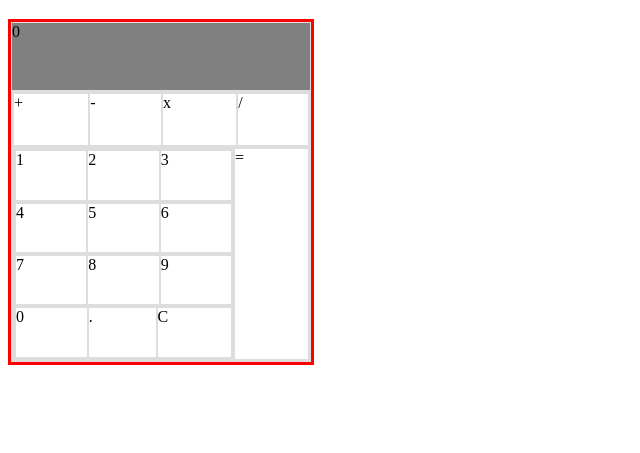
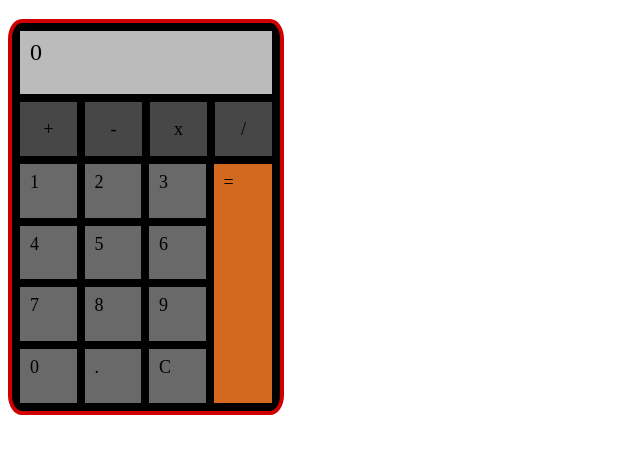
Before and after one commit to CamilleLoue/calculator, a plain HTML site: page index.html in a window 1280 px wide. Shown: the part 61-514 px from the top of the page, without its empty margins (0-640 px from the left). Drawn offline with Linux system fonts and the light colour scheme.

Commit message:
added styling

```diff
--- a/main.js
+++ b/main.js
@@ -40,8 +40,22 @@ function operate(firstNum, secondNum, operator) {
 }
 
 // user interractions with the calculator
+function changeBackgroundColor(element, color, time) {
+  const originalColor = element.style.backgroundColor;
+  document.querySelectorAll(".numbers>div, .operators>div").forEach((el) => {
+    el.style.backgroundColor = "";
+  });
+
+  element.style.backgroundColor = color;
+  if (time) {
+    setTimeout(() => (element.style.backgroundColor = ""), time);
+  }
+}
+
 numbers.forEach((number) => {
   number.addEventListener("click", () => {
+    changeBackgroundColor(number, "#a3a3a3", 100);
+
     if (display.textContent === "0" || equalsClicked) {
       equalsClicked = false;
       display.textContent = number.textContent;
@@ -53,6 +67,8 @@ numbers.forEach((number) => {
 
 operators.forEach((operator) => {
   operator.addEventListener("click", () => {
+    changeBackgroundColor(operator, "#a3a3a3");
+
     if (operatorClicked) {
       secondNumberSelected = Number(display.textContent);
       firstNumberSelected = operate(
@@ -70,11 +86,15 @@ operators.forEach((operator) => {
 });
 
 clear.addEventListener("click", () => {
+  changeBackgroundColor(clear, "#a3a3a3", 100);
+
   display.textContent = 0;
   operatorClicked = false;
 });
 
 equal.addEventListener("click", () => {
+  changeBackgroundColor(equal, "#a3a3a3", 100);
+
   secondNumberSelected = Number(display.textContent);
 
   const result = operate(
--- a/styles.css
+++ b/styles.css
@@ -1,25 +1,30 @@
 #calculator {
-  border: solid 0.2em;
-  border-color: red;
-  height: 340px;
-  width: 300px;
+  border: solid 4px;
+  border-color: #d00000;
+  border-radius: 5%;
+  padding: 4px;
+  background-color: black;
+  height: 380px;
+  width: 260px;
   display: flex;
   flex-direction: column;
+  font-size: large;
 }
 
 #display {
   flex: 1;
-  background-color: grey;
+  background-color: #bbbbbb;
+  margin: 4px;
+  padding: 4px;
+  padding-left: 10px;
+  padding-top: 8px;
+  font-size: x-large;
 }
 
 .buttons {
   display: flex;
   flex-direction: column;
-  flex: 4;
-}
-
-div {
-  border: 1px solid #ddd;
+  flex: 6;
 }
 
 .operators {
@@ -28,7 +33,15 @@ div {
 }
 
 .operators div {
-  flex: auto;
+  flex: 1;
+  text-align: center;
+  min-width: 0;
+  display: flex;
+  justify-content: center;
+  align-items: center;
+  background-color: #474747;
+  margin: 2px;
+  border: 2px solid black;
 }
 
 .main-part {
@@ -37,13 +50,19 @@ div {
 }
 
 .left-panel {
-  flex: 3;
+  flex: 4;
   display: flex;
   flex-direction: column;
 }
 
 #equal {
   flex: 1;
+  text-align: center;
+  display: flex;
+  padding-left: 10px;
+  padding-top: 8px;
+  background-color: chocolate;
+  border: 4px solid black;
 }
 
 .numbers {
@@ -52,5 +71,15 @@ div {
 }
 
 .numbers div {
-  flex: auto;
+  flex: 1;
+  text-align: center;
+  display: flex;
+  padding-left: 10px;
+  padding-top: 8px;
+  background-color: dimgray;
+  border: 4px solid black;
 }
+
+.highlighted {
+  background-color: darkgoldenrod;
+}
```
